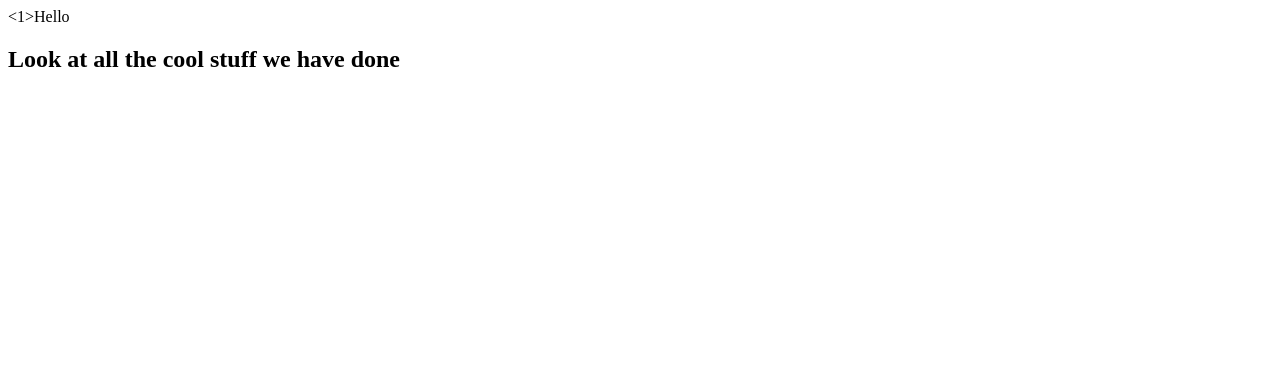
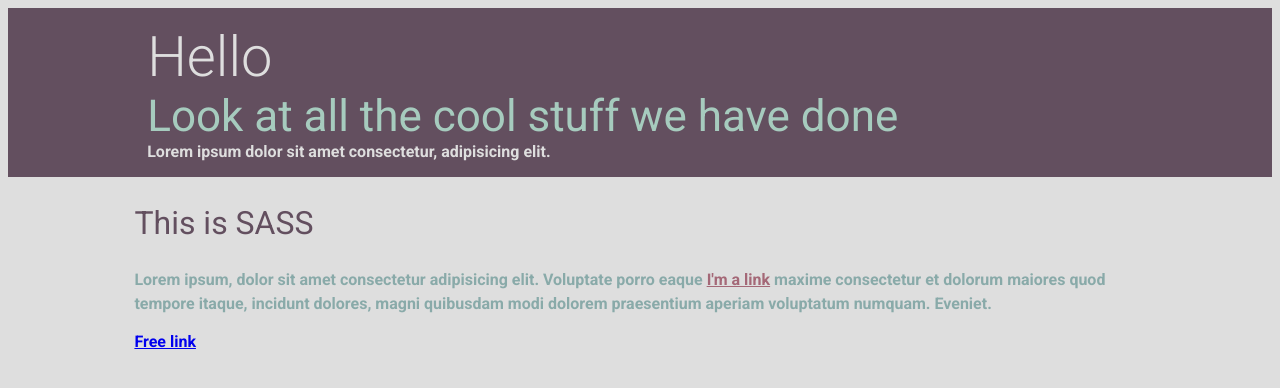
Before and after one commit to vmolash/wednesday, a plain HTML site: page index.html in a window 1280 px wide. Drawn offline with Linux system fonts and the light colour scheme.

Commit message:
added styles

```diff
--- a/css/main.css
+++ b/css/main.css
@@ -1,3 +1,56 @@
 body {
-    font-family: sans-serif;
+  background-color: #dedede;
+  color: #634f5f;
+  font-weight: 700;
+  font-family: "Roboto", sans-serif;
 }
+
+header {
+  background-color: #634f5f;
+  color: #dedede;
+  padding: 1em;
+}
+
+header h1 {
+  font-size: 3.5em;
+  font-weight: 300;
+  width: 80%;
+  margin: 0 auto;
+}
+
+header h2 {
+  font-size: 2.75em;
+  font-weight: 400;
+  color: #a6cbbe;
+  width: 80%;
+  margin: 0 auto;
+}
+
+header p {
+  width: 80%;
+  margin: 0 auto;
+}
+
+main {
+  width: 80%;
+  margin: 0 auto;
+}
+
+main h2 {
+  font-size: 2em;
+  font-weight: 400;
+}
+
+main p {
+  line-height: 1.5;
+  color: #89aaa9;
+}
+
+main p a {
+  color: #a46877;
+}
+
+main p a:hover {
+  color: #e08976;
+}
+/*# sourceMappingURL=main.css.map */
--- a/index.html
+++ b/index.html
@@ -4,12 +4,20 @@
     <meta charset="UTF-8">
     <meta name="viewport" content="width=device-width, initial-scale=1.0">
     <meta http-equiv="X-UA-Compatible" content="ie=edge">
+    <link href="https://fonts.googleapis.com/css?family=Roboto:300,400,500,700,900&display=swap" rel="stylesheet">
+    <link rel="stylesheet" href="css/main.min.css">
     <title>Wednesday</title>
 </head>
 <body>
     <header>
-        <1>Hello</1>
+        <h1>Hello</h1>
         <h2>Look at all the cool stuff we have done</h2>
+        <p>Lorem ipsum dolor sit amet consectetur, adipisicing elit.</p>
     </header>
+    <main>
+        <h2>This is SASS</h2>
+        <p>Lorem ipsum, dolor sit amet consectetur adipisicing elit. Voluptate porro eaque <a href="#">I'm a link</a> maxime consectetur et dolorum maiores quod tempore itaque, incidunt dolores, magni quibusdam modi dolorem praesentium aperiam voluptatum numquam. Eveniet.</p>
+        <a href="#">Free link</a>
+    </main>
 </body>
 </html>
```
Also changed, not shown: css/main.min.css (added), 1 other file.
